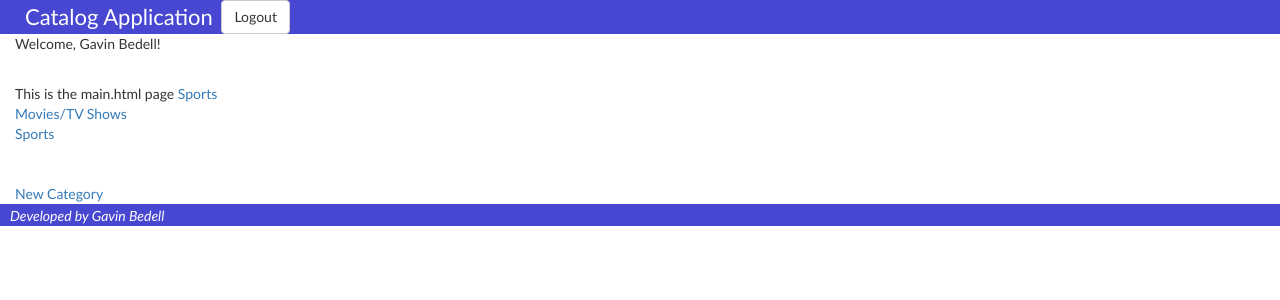
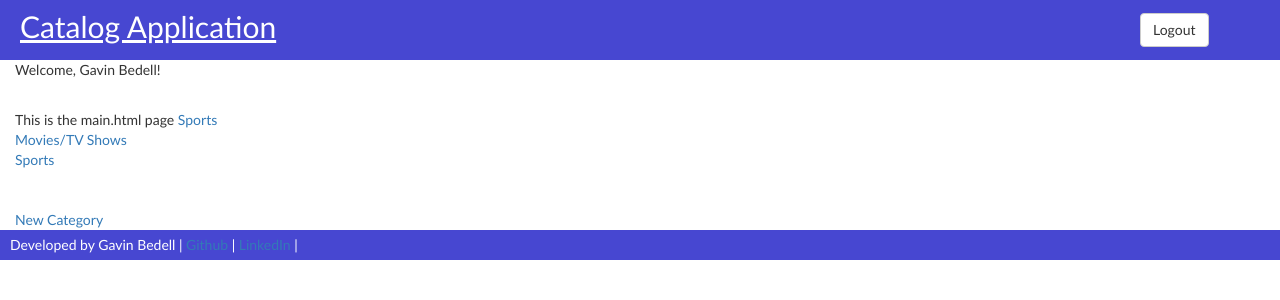
Before and after one commit to gbedell/catalog, a Flask app: page /catalog/ in a window 1280 px wide. Shown: the top 300 px of the page. Run offline with Flask 2, Linux system fonts and the light colour scheme; a user stored in the database is signed in; some libraries are stand-ins or nearby versions.

Commit message:
Added styling to header and footer

```diff
--- a/application.py
+++ b/application.py
@@ -26,14 +26,6 @@ Base.metadata.bind = engine
 
 DBSession = sessionmaker(bind=engine)
 session = DBSession()
-
-# Create a state token to prevent request forgery.
-# Store it in the session for later validation.
-# @app.route('/')
-# def showLogin():
-# 	state = ''.join(random.choice(string.ascii_uppercase + string.digits)
-# 	for x in xrange(32))
-# 	login_session['state'] = state
 
 @app.route('/gconnect', methods=['POST'])
 def gconnect():
@@ -111,8 +103,7 @@ def gconnect():
 		user_id = createUser(login_session)
 	login_session['user_id'] = user_id
 
-	output = "You're signed in!"
-	return output
+	return redirect(url_for('mainPage'))
 
 #DISCONNECT - Revoke a current user's token and reset their login_session.
 @app.route('/gdisconnect/')
@@ -281,7 +272,7 @@ def editItem(category_id, item_id):
 			editedItem.description = request.form['description']
 		session.add(editedItem)
 		session.commit()
-		return redirect(url_for('showItem', category_id = category_id, item_id = item_id))
+		return redirect(url_for('itemPage', category_id = category_id, item_id = item_id))
 
 	else:
 		return render_template('edititem.html', item = editedItem)
--- a/templates/base.html
+++ b/templates/base.html
@@ -8,33 +8,46 @@
 		* {
 			font-family: calibri;
 		}
+		header {
+			height: 60px;
+		}
 		header,
 		footer {
 			background-color: #4747d1;
+			width: 100%;
 		}
 		footer {
 			color: white;
-			padding: 2px 2px 0px 10px;
-			font-style: italic;
+			padding: 5px 2px 0px 10px;
+			height: 30px;
 		}
-		#main-link,
-		#login,
-		#logout {
-			vertical-align: middle;
-			margin: 5px;
+		#main-link-name {
+			font-size: 30px;
+			color: white;
+			display: block;
+			height: 100%;
+			padding-top: 5px;
+			padding-left: 20px;
 		}
-		#main-link {
-			font-size: 22px;
-			margin-left: 25px;
-			color: white;
-		}
-		#login,
 		#logout {
 			color: #4747d1;
 			font-weight: bold;
 		}
 		.container {
 			width: 100%;
+		}
+		#main-link {
+			float: left;
+			width: 50%;
+			height: 100%;
+		}
+		#signinButton,
+		#logout {
+			float: right;
+			width: 50%;
+			height: 100%;
+			padding-top: 12.5px;
+			padding-left: 500px;
 		}
 	</style>
 
@@ -48,9 +61,11 @@
 <body>
 
 		<header>
-			<a id='main-link' href='{{url_for("mainPage") }}'>Catalog Application</a>
-			{% block header %}
-			{% endblock header %}
+			<div id='main-link'>
+				<a id='main-link-name' href='{{url_for("mainPage") }}'>Catalog Application</a>
+			</div>
+				{% block header %}
+				{% endblock header %}
 		</header>
 
 
@@ -62,7 +77,10 @@
 	</div>
 
 	<footer>
-		<p>Developed by Gavin Bedell</p>
+		<p>
+			Developed by Gavin Bedell | <a href='https://github.com/gbedell'>Github
+			</a> | <a href='https://www.linkedin.com/in/gavinbedell'>LinkedIn</a> |
+		</p>
 	</footer>
 
 	<!-- jQuery (necessary for Bootstrap's JavaScript plugins) -->
--- a/templates/main.html
+++ b/templates/main.html
@@ -8,7 +8,9 @@
 <body>
 
 	{% block header %}
-		<a class='btn btn-default' onclick='logout' href='{{url_for("gdisconnect") }}' role='button'>Logout</a>
+		<div id='logout'>
+			<a id='logout-name' class='btn btn-default' href='{{url_for("gdisconnect") }}' role='button'>Logout</a>
+		</div>
 	{% endblock %}
 
 	{% block content %}
--- a/templates/publiccategorypage.html
+++ b/templates/publiccategorypage.html
@@ -15,7 +15,7 @@
 
 	{% for item in items %}
 
-		<a href='{{url_for("showItem", category_id = item.category_id, item_id = item.id) }}'>{{ item.name }}</a>
+		<a href='{{url_for("itemPage", category_id = item.category_id, item_id = item.id) }}'>{{ item.name }}</a>
 		<br>
 
 	{% endfor %}
```
Also changed, not shown: catalog.db.
